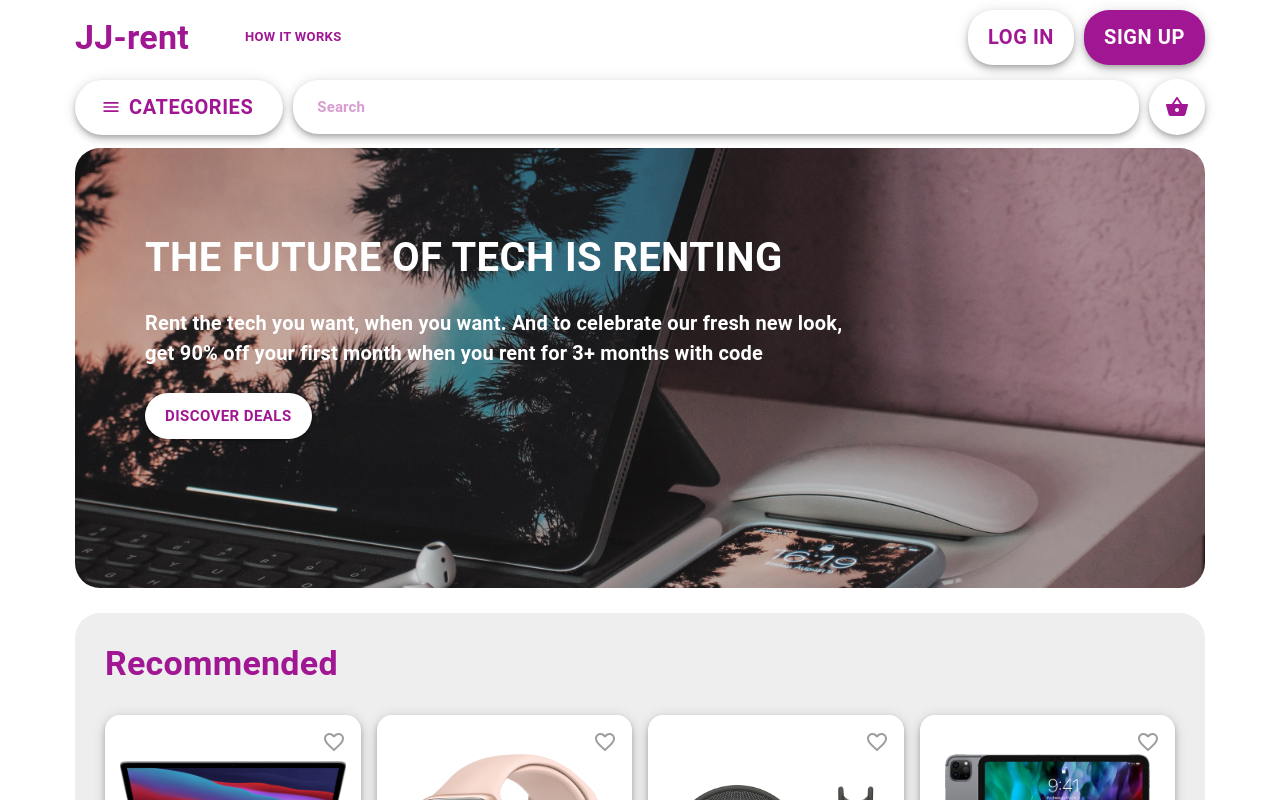
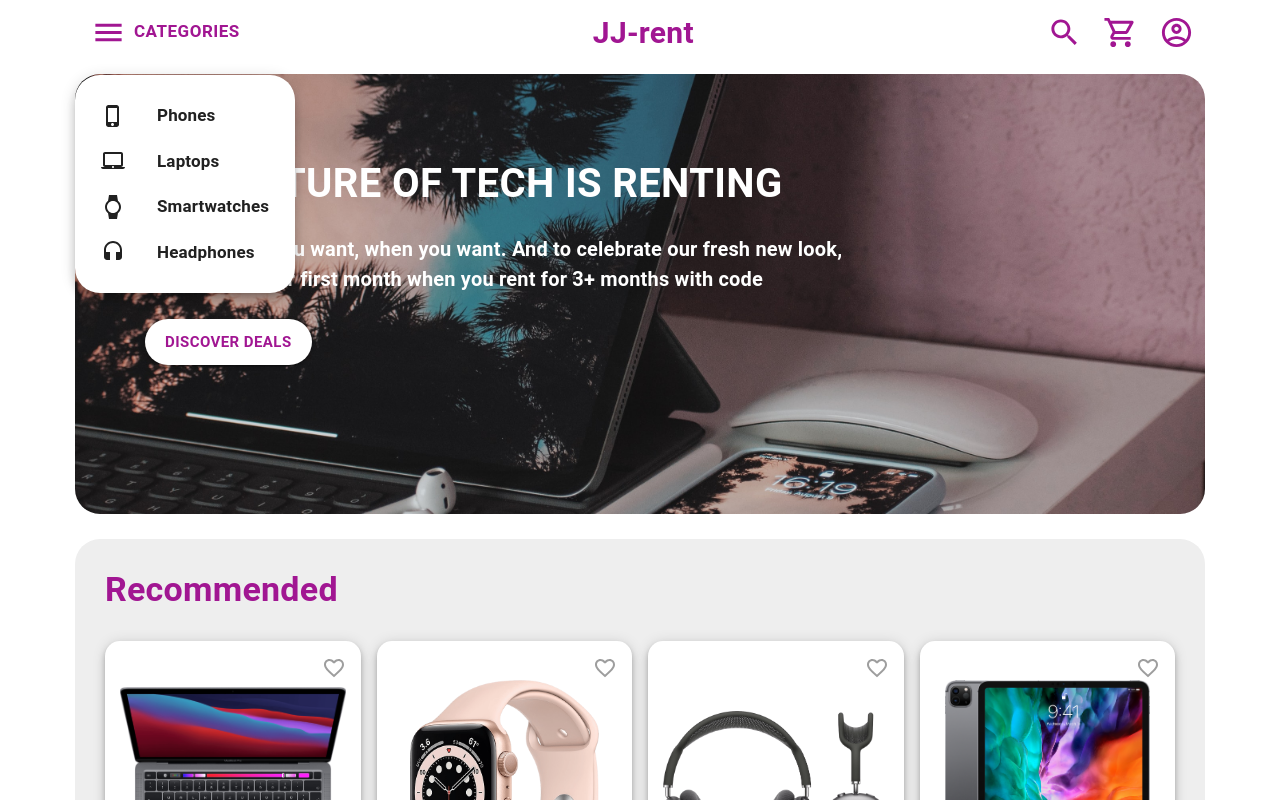
Before and after one commit to Juliusls/Client-jjrent, a React (Create React App) app: page / in a window 1280 px wide. Both pictures are taken after a click on the button "CATEGORIES". Shown: the top 800 px of the page. Built offline with nearby package versions, Linux system fonts and the light colour scheme.

Commit message:
Navbar restyling

```diff
--- a/src/App.js
+++ b/src/App.js
@@ -4,7 +4,7 @@ import './styles.css'
 import { BrowserRouter as Router, Switch, Route } from 'react-router-dom'
 import { makeStyles } from '@material-ui/core/styles'
 
-import Navbar from './components/Navigation/Navbar'
+import NavBar from './components/Navigation/NavBar'
 import Products from './components/ProductsList/Products'
 import Jumbotron from './components/Jumbotron'
 import OneCategory from './components/Onecategory'
@@ -55,8 +55,7 @@ const App = () => {
 	return (
 		<Router>
 			<Container className={classes.root}>
-				<Navbar />
-				<div className={classes.offset} />
+				<NavBar />
 				<div className={classes.offset} />
 				<Switch>
 					<Route exact path='/'>
--- a/src/components/Jumbotron.js
+++ b/src/components/Jumbotron.js
@@ -72,7 +72,7 @@ const useStyles = makeStyles(theme => ({
 		backgroundSize: 'cover',
 		color: 'white',
 		borderRadius: 25,
-		marginTop: 20,
+		marginTop: 10,
 		[theme.breakpoints.down('xs')]: {
 			height: 350,
 		},
--- /dev/null
+++ b/src/components/Navigation/AccountMenu.js
@@ -0,0 +1,67 @@
+import React from 'react'
+
+import { makeStyles, Menu, MenuItem, ListItemText, Fade } from '@material-ui/core'
+
+const useStyles = makeStyles(theme => ({
+	menuComponentPaper: {
+		borderRadius: 25,
+		width: 200,
+		padding: 10,
+		paddingLeft: 30,
+		marginTop: 14
+	},
+	menuItem: {
+		color: theme.palette.grey[900],
+		'&:hover': {
+			color: theme.palette.primary.main
+		},
+	},
+	iconContainerStyle: {
+		color: 'inherit'
+	},
+	iconStyle: {
+		color: 'inherit'
+	},
+	listItemText: {
+		color: 'inherit',
+		fontSize: 17,
+		fontWeight: 'bold'
+	}
+}))
+
+const AccountMenu = ({ accountMenuIsOpen, handleAccountClose }) => {
+	const classes = useStyles()
+
+	return (
+		<Menu
+			anchorOrigin={{ vertical: 'bottom', horizontal: 'right' }}
+			transformOrigin={{ vertical: 'top', horizontal: 'right' }}
+			id="simple-menu"
+			anchorEl={accountMenuIsOpen}
+			open={Boolean(accountMenuIsOpen)}
+			onClose={handleAccountClose}
+			MenuListProps={{ onMouseLeave: handleAccountClose }}
+			getContentAnchorEl={null}
+			TransitionComponent={Fade}
+			className={classes.menuComponent}
+			classes={{ paper: classes.menuComponentPaper }}
+		>
+			<MenuItem
+				onClick={handleAccountClose}
+				className={classes.menuItem}
+				style={{backgroundColor: 'white'}}
+			>
+				<ListItemText primary="Log In" classes={{primary: classes.listItemText}}/>
+			</MenuItem>
+			<MenuItem
+				onClick={handleAccountClose}
+				className={classes.menuItem}
+				style={{backgroundColor: 'white'}}
+			>
+				<ListItemText primary="Sign Up" classes={{primary:classes.listItemText}}/>
+			</MenuItem>
+		</Menu>
+	)
+}
+
+export default AccountMenu
--- /dev/null
+++ b/src/components/Navigation/CartMenu.js
@@ -0,0 +1,61 @@
+import React from 'react'
+
+import { makeStyles, Menu, MenuItem, ListItemText, Fade } from '@material-ui/core'
+
+const useStyles = makeStyles(theme => ({
+	menuComponentPaper: {
+		borderRadius: 25,
+		width: 300,
+		height: 300,
+		padding: 10,
+		paddingLeft: 30,
+		marginTop: 14
+	},
+	menuItem: {
+		color: theme.palette.grey[900],
+		'&:hover': {
+			color: theme.palette.primary.main
+		},
+	},
+	iconContainerStyle: {
+		color: 'inherit'
+	},
+	iconStyle: {
+		color: 'inherit'
+	},
+	listItemText: {
+		color: 'inherit',
+		fontSize: 17,
+		fontWeight: 'bold'
+	}
+}))
+
+const AccountMenu = ({ cartMenuIsOpen, handleCartClose }) => {
+	const classes = useStyles()
+
+	return (
+		<Menu
+			anchorOrigin={{ vertical: 'bottom', horizontal: 'right' }}
+			transformOrigin={{ vertical: 'top', horizontal: 'right' }}
+			id="simple-menu"
+			anchorEl={cartMenuIsOpen}
+			open={Boolean(cartMenuIsOpen)}
+			onClose={handleCartClose}
+			MenuListProps={{ onMouseLeave: handleCartClose }}
+			getContentAnchorEl={null}
+			TransitionComponent={Fade}
+			className={classes.menuComponent}
+			classes={{ paper: classes.menuComponentPaper }}
+		>
+			<MenuItem
+				// onClick={handleCartClose}
+				className={classes.menuItem}
+				style={{backgroundColor: 'white'}}
+			>
+				<ListItemText primary="Empty cart" classes={{primary: classes.listItemText}}/>
+			</MenuItem>
+		</Menu>
+	)
+}
+
+export default AccountMenu
--- a/src/components/Navigation/CategoriesMenu.js
+++ b/src/components/Navigation/CategoriesMenu.js
@@ -8,19 +8,17 @@ import WatchIcon from '@material-ui/icons/Watch'
 import HeadsetIcon from '@material-ui/icons/Headset'
 
 const useStyles = makeStyles(theme => ({
-	// menuComponent: {
-	// 	marginTop: 10,
-	// },
 	menuComponentPaper: {
 		borderRadius: 25,
-		width: 200,
+		width: 'inherit',
 		padding: 10,
+		marginTop: 15
 	},
 	menuItem: {
 		color: theme.palette.grey[900],
 		'&:hover': {
 			color: theme.palette.primary.main
-		}
+		},
 	},
 	iconContainerStyle: {
 		color: 'inherit'
@@ -35,26 +33,25 @@ const useStyles = makeStyles(theme => ({
 	}
 }))
 
-const CategoriesMenu = ({ menuIsOpen, handleClose }) => {
+const CategoriesMenu = ({ categoriesMenuIsOpen, handlecategoriesClose }) => {
 	const classes = useStyles()
-
 
 	return (
 		<Menu
 			anchorOrigin={{ vertical: 'bottom', horizontal: 'left' }}
 			transformOrigin={{ vertical: 'top', horizontal: 'left' }}
 			id="simple-menu"
-			anchorEl={menuIsOpen}
-			open={Boolean(menuIsOpen)}
-			onClose={handleClose}
-			MenuListProps={{ onMouseLeave: handleClose }}
+			anchorEl={categoriesMenuIsOpen}
+			open={Boolean(categoriesMenuIsOpen)}
+			onClose={handlecategoriesClose}
+			MenuListProps={{ onMouseLeave: handlecategoriesClose }}
 			getContentAnchorEl={null}
 			TransitionComponent={Fade}
 			className={classes.menuComponent}
 			classes={{ paper: classes.menuComponentPaper }}
 		>
 			<MenuItem
-				onClick={handleClose}
+				onClick={handlecategoriesClose}
 				// component='a'
 				// href='/phones'
 				className={classes.menuItem}
@@ -66,7 +63,7 @@ const CategoriesMenu = ({ menuIsOpen, handleClose }) => {
 				<ListItemText primary="Phones" classes={{primary: classes.listItemText}}/>
 			</MenuItem>
 			<MenuItem
-				onClick={handleClose}
+				onClick={handlecategoriesClose}
 				// component='a'
 				// href='/laptops'
 				className={classes.menuItem}
@@ -78,7 +75,7 @@ const CategoriesMenu = ({ menuIsOpen, handleClose }) => {
 				<ListItemText primary="Laptops" classes={{primary:classes.listItemText}}/>
 			</MenuItem>
 			<MenuItem
-				onClick={handleClose}
+				onClick={handlecategoriesClose}
 				// component='a'
 				// href='/smartwatches'
 				className={classes.menuItem}
@@ -90,7 +87,7 @@ const CategoriesMenu = ({ menuIsOpen, handleClose }) => {
 				<ListItemText primary="Smartwatches" classes={{primary:classes.listItemText}}/>
 			</MenuItem>
 			<MenuItem
-				onClick={handleClose}
+				onClick={handlecategoriesClose}
 				// component='a'
 				// href='/headphones'
 				className={classes.menuItem}
--- a/src/components/Navigation/LeftSideMenu.js
+++ b/src/components/Navigation/LeftSideMenu.js
@@ -12,9 +12,6 @@ const useStyles = makeStyles(theme => ({
 		width: 220,
 		minHeight: '100%'
 	},
-	// paper: {
-	// 	background: theme.palette.primary.lighter
-	// },
 	textList: {
 		fontWeight: 'bold',
 		color: theme.palette.primary.main,
@@ -69,12 +66,6 @@ const LeftSideMenu = ({ leftSideMenuIsOpen, setLeftSideMenuIsOpen }) => {
 					</ListItem>
 					<Divider light/>
 					<ListItem  button style={{ textDecoration: 'none' }}>
-						<ListItemText primary="Log In" classes={{ primary: classes.textList }}/>
-					</ListItem>
-					<ListItem  button style={{ textDecoration: 'none' }}>
-						<ListItemText primary="Sign Up" classes={{ primary: classes.textList }}/>
-					</ListItem>
-					<ListItem  button style={{ textDecoration: 'none' }}>
 						<ListItemText primary="How it works" classes={{ primary: classes.textList }}/>
 					</ListItem>
 				</List>
--- a/src/components/Navigation/Navbar.js
+++ b/src/components/Navigation/Navbar.js
@@ -1,12 +1,17 @@
-import React, { useState } from 'react'
-import { makeStyles } from '@material-ui/core/styles'
-import { Button, Typography, Toolbar, AppBar, Fab, Hidden } from '@material-ui/core'
-import Menu from '@material-ui/icons/Menu'
-import ShoppingBasketIcon from '@material-ui/icons/ShoppingBasket'
+import React, { useState, useRef } from 'react'
+import { Link } from 'react-router-dom'
+
+import { makeStyles, Toolbar, AppBar, Fab, Typography, Button, Hidden } from '@material-ui/core'
+import ShoppingCartOutlinedIcon from '@material-ui/icons/ShoppingCartOutlined'
+import SearchOutlinedIcon from '@material-ui/icons/SearchOutlined'
+import AccountCircleOutlinedIcon from '@material-ui/icons/AccountCircleOutlined'
+import MenuOutlinedIcon from '@material-ui/icons/MenuOutlined'
 
 import CategoriesMenu from './CategoriesMenu'
+import AccountMenu from './AccountMenu'
+import CartMenu from './CartMenu'
+import LeftSideMenu from './LeftSideMenu'
 import SearchField from './SearchField'
-import LeftSideMenu from './LeftSideMenu'
 
 const useStyles = makeStyles(theme => ({
 	appbar: {
@@ -35,61 +40,33 @@ const useStyles = makeStyles(theme => ({
 	root: {
 		flexGrow: 1,
 		maxWidth: 'inherit',
-
 	},
-	title: {
+	toolbarContainer: {
+		display: 'flex',
+		justifyContent: 'space-between',
+		backgroundColor: theme.palette.common.white,
+		borderRadius: 25
+	},
+	buttonCart: {
 		color: theme.palette.primary.main,
-		fontWeight: 'bold',
-		marginRight: 40,
-		[theme.breakpoints.down('sm')]: {
-			marginRight: 10,
-		},
-	},
-	buttonHowItWorks: {
-		color: theme.palette.primary.main,
-		backgroundColor: theme.palette.common.white,
-		borderRadius: 25,
-		fontSize: 13,
-		fontWeight: 'bold',
+		backgroundColor: 'white',
 		boxShadow: 'none',
 		'&:hover': {
-			opacity: 0.5,
 			backgroundColor: theme.palette.common.white,
 			boxShadow: 'none',
-		},
+		}
 	},
-	buttonLogin: {
+	buttonSearch: {
 		color: theme.palette.primary.main,
-		backgroundColor: theme.palette.common.white,
-		borderRadius: 25,
-		paddingTop: 10,
-		paddingBottom: 10,
-		paddingRight: 20,
-		paddingLeft: 20,
-		margin: 10,
-		fontSize: 20,
-		fontWeight: 'bold',
-		boxShadow: theme.shadows[5],
+		backgroundColor: 'white',
+		boxShadow: 'none',
+		position: 'fixed',
+		bottom: 10,
+		left: 10,
+		zIndex: 2,
 		'&:hover': {
 			backgroundColor: theme.palette.common.white,
-			boxShadow: theme.shadows[10],
-		}
-	},
-	buttonSignup: {
-		color: theme.palette.common.white,
-		backgroundColor: theme.palette.primary.main,
-		borderRadius: 25,
-		paddingTop: 10,
-		paddingBottom: 10,
-		paddingRight: 20,
-		paddingLeft: 20,
-		fontSize: 20,
-		fontWeight: 'bold',
-		boxShadow: theme.shadows[5],
-		'&:hover': {
-			backgroundColor: theme.palette.common.white,
-			color: theme.palette.primary.main,
-			boxShadow: theme.shadows[10],
+			boxShadow: 'none',
 		}
 	},
 	buttonCategories: {
@@ -98,104 +75,123 @@ const useStyles = makeStyles(theme => ({
 		borderRadius: 30,
 		paddingTop: 10,
 		paddingBottom: 10,
-		paddingRight: 30,
-		paddingLeft: 30,
-		fontSize: 20,
+		paddingRight: 10,
+		paddingLeft: 20,
+		fontSize: 17,
 		fontWeight: 'bold',
-		boxShadow: theme.shadows[5],
+		boxShadow: 'none',
 		'&:hover': {
 			backgroundColor: theme.palette.common.white,
-			boxShadow: theme.shadows[10],
+			boxShadow: 'none',
 		}
 	},
-	buttonCart: {
+	title: {
 		color: theme.palette.primary.main,
-		backgroundColor: 'white',
-		boxShadow: theme.shadows[5],
-		'&:hover': {
-			backgroundColor: theme.palette.common.white,
-			boxShadow: theme.shadows[10],
-		}
+		fontWeight: 'bold',
+		fontSize: 30,
+		textDecoration: 'none',
+		[theme.breakpoints.down('xs')]: {
+			fontSize: 20,
+		},
 	},
-	topContainer: {
-		display: 'flex',
-		justifyContent: 'space-between',
-	},
-	containerLogo: {
-		flexGrow: 1,
-		display: 'flex',
-		justifyContent: 'flex-start',
-		alignItems: 'center'
-	},
-	bottomContainer: {
-		display: 'flex',
-		background: 'transparent',
-		boxShadow: 'none'
-	},
-	searchField: {
-		flexGrow: 1,
-		marginLeft: 10,
-		marginRight: 10,
+	iconsSize: {
+		fontSize: 35,
+		[theme.breakpoints.down('xs')]: {
+			fontSize: 30,
+		},
 	}
 }))
 
-const Navbar = () => {
+const NavBar = () => {
 	const classes = useStyles()
 	const [leftSideMenuIsOpen, setLeftSideMenuIsOpen] = useState(false)
-	const [menuIsOpen, setMenuIsOpen] = useState(false)
-	const handleClick = (event) => {
-		setMenuIsOpen(event.currentTarget)
+	const [categoriesMenuIsOpen, setCategoriesMenuIsOpen] = useState(false)
+	const [accountMenuIsOpen, setAccountMenuIsOpen] = useState(false)
+	const [cartMenuIsOpen, setCartMenuIsOpen] = useState(false)
+	const [searchFieldIsOpen, setSearchFieldIsOpen] = useState(false)
+
+	const searchInputRef = useRef()
+
+	const handleCategoriesClick = (event) => {
+		setCategoriesMenuIsOpen(event.currentTarget)
 	}
-	const handleClose = () => {
-		setMenuIsOpen(null)
+	const handlecategoriesClose = () => {
+		setCategoriesMenuIsOpen(null)
+	}
+
+	const handleAccountClick = (event) => {
+		setAccountMenuIsOpen(event.currentTarget)
+	}
+	const handleAccountClose = () => {
+		setAccountMenuIsOpen(null)
+	}
+
+	const handleCartClick = (event) => {
+		setCartMenuIsOpen(event.currentTarget)
+	}
+	const handleCartClose = () => {
+		setCartMenuIsOpen(null)
 	}
 
 	return (
 		<div className={classes.root}>
 			<AppBar position="fixed" className={classes.appbar} id='appbarStyle'>
-				<Toolbar id='top-navbar' className={classes.topContainer} style={{ padding: 0 }}>
-					<div className={classes.containerLogo}>
-						<Typography variant="h4" className={classes.title}>JJ-rent</Typography>
-						<Button variant="contained" className={classes.buttonHowItWorks}>How it works</Button>
-					</div>
-					<div>
-						<Hidden xsDown>
-							<Button variant="contained" className={classes.buttonLogin}>Log In</Button>
-							<Button variant="contained" className={classes.buttonSignup}>Sign Up</Button>
-						</Hidden>
-					</div>
-				</Toolbar>
-				<Toolbar id='bottom-navbar' className={classes.bottomContainer} style={{ padding: 0 }}>
+				<Toolbar id='top-navbar' className={classes.toolbarContainer} style={{ padding: 0 }}>
 					<Hidden xsDown>
 						<Button
 							aria-controls="simple-menu"
 							variant="contained"
 							aria-haspopup="true"
-							onClick={handleClick}
-							onMouseOver={handleClick}
-							startIcon={<Menu/>}
+							onClick={handleCategoriesClick}
+							startIcon={<MenuOutlinedIcon className={classes.iconsSize} style={{ fontSize: 35 }}/>}
 							className={classes.buttonCategories}
 						>
 							Categories
 						</Button>
 					</Hidden>
 					<Hidden smUp>
-						<Fab color="primary" aria-label="add" className={classes.buttonCart} onClick={() => setLeftSideMenuIsOpen(true)}>
-							<Menu />
+						<Fab color="primary" aria-label="add" className={classes.buttonCart} style={{ marginRight: 56 }} onClick={() => setLeftSideMenuIsOpen(true)}>
+							<MenuOutlinedIcon style={{ fontSize: 30 }} />
 						</Fab>
 					</Hidden>
-					<div className={classes.searchField}>
-						<SearchField />
+
+					<Typography className={classes.title} component={ Link } to='/'>JJ-rent</Typography>
+
+					<div>
+						<Hidden xsDown>
+							<Fab color="primary" aria-label="add" className={classes.buttonCart} onClick={() => setSearchFieldIsOpen(true)}>
+								<SearchOutlinedIcon className={classes.iconsSize}/>
+							</Fab>
+						</Hidden>
+						<Fab color="primary" aria-label="add" className={classes.buttonCart} onClick={handleCartClick}>
+							<ShoppingCartOutlinedIcon className={classes.iconsSize}/>
+						</Fab>
+						<Fab color="primary" aria-label="add" className={classes.buttonCart} onClick={handleAccountClick}>
+							<AccountCircleOutlinedIcon className={classes.iconsSize}/>
+						</Fab>
 					</div>
-					<Fab color="primary" aria-label="add" className={classes.buttonCart}>
-						<ShoppingBasketIcon />
-					</Fab>
 				</Toolbar>
-				<CategoriesMenu menuIsOpen={menuIsOpen} handleClose={handleClose} />
-				<LeftSideMenu leftSideMenuIsOpen={leftSideMenuIsOpen} setLeftSideMenuIsOpen={setLeftSideMenuIsOpen}/>
+				{searchFieldIsOpen ? (
+					<SearchField searchFieldIsOpen={searchFieldIsOpen} setSearchFieldIsOpen={setSearchFieldIsOpen} searchInputRef={searchInputRef} />
+				) : null}
+
 			</AppBar>
+			<Hidden smUp>
+				{searchFieldIsOpen ?
+					null
+					: (
+						<Fab color="primary" aria-label="add" className={classes.buttonSearch} onClick={() => setSearchFieldIsOpen(true)}>
+							<SearchOutlinedIcon className={classes.iconsSize}/>
+						</Fab>
+					)
+				}
+			</Hidden>
+			<CategoriesMenu categoriesMenuIsOpen={categoriesMenuIsOpen} handlecategoriesClose={handlecategoriesClose} />
+			<AccountMenu accountMenuIsOpen={accountMenuIsOpen} handleAccountClose={handleAccountClose} />
+			<CartMenu cartMenuIsOpen={cartMenuIsOpen} handleCartClose={handleCartClose} />
+			<LeftSideMenu leftSideMenuIsOpen={leftSideMenuIsOpen} setLeftSideMenuIsOpen={setLeftSideMenuIsOpen}/>
 		</div>
 	)
 }
 
-export default Navbar
+export default NavBar
--- a/src/components/Navigation/SearchField.js
+++ b/src/components/Navigation/SearchField.js
@@ -1,16 +1,20 @@
 import React from 'react'
 import { makeStyles } from '@material-ui/core/styles'
 
-import { TextField } from '@material-ui/core'
+import { TextField, ClickAwayListener } from '@material-ui/core'
 
 const useStyles = makeStyles(theme => ({
 	searchField: {
 		color: theme.palette.primary.main,
 		backgroundColor: theme.palette.common.white,
 		borderRadius: 25,
+		position: 'relative',
+		top: 0,
+		left: 0,
 		fontWeight: 'bold',
 		borderColor: theme.palette.primary.main,
 		boxShadow: theme.shadows[5],
+		marginTop: 15,
 		'&:hover': {
 			color: theme.palette.primary.main,
 			boxShadow: theme.shadows[10],
@@ -20,29 +24,35 @@ const useStyles = makeStyles(theme => ({
 	inputStyles: {
 		color: theme.palette.primary.main,
 		fontWeight: 'bold',
-		fontSize: 15,
-		paddingLeft: 10,
+		fontSize: 16,
+		paddingLeft: 10
 	},
 	noBorder: {
 		border: 'none',
 	},
 }))
 
-const SearchField = () => {
+const SearchField = ({ setSearchFieldIsOpen }) => {
 	const classes = useStyles()
+
 	return (
+		<ClickAwayListener onClickAway={() => setSearchFieldIsOpen(false)}>
 			<TextField
 				id="outlined-search"
 				type="search"
 				className={classes.searchField}
 				placeholder='Search'
 				variant="outlined"
+				// ref={searchInputRef}
+				autoFocus
 				fullWidth
 				InputProps={{
 					className: classes.inputStyles,
 					classes:{ notchedOutline: classes.noBorder }
 				}}
 			/>
+		</ClickAwayListener>
+
 	)
 }
 
--- a/src/styles.css
+++ b/src/styles.css
@@ -5,5 +5,5 @@ body{
 }
 
 #appbarStyle {
-	background: linear-gradient(rgb(255, 255, 255) calc(75% + 8px), transparent 50%);
+	background: linear-gradient(rgb(255, 255, 255) calc(50% + 8px), transparent 50%);
 }
```
Lines whose indentation alone changed are shown as unchanged.
